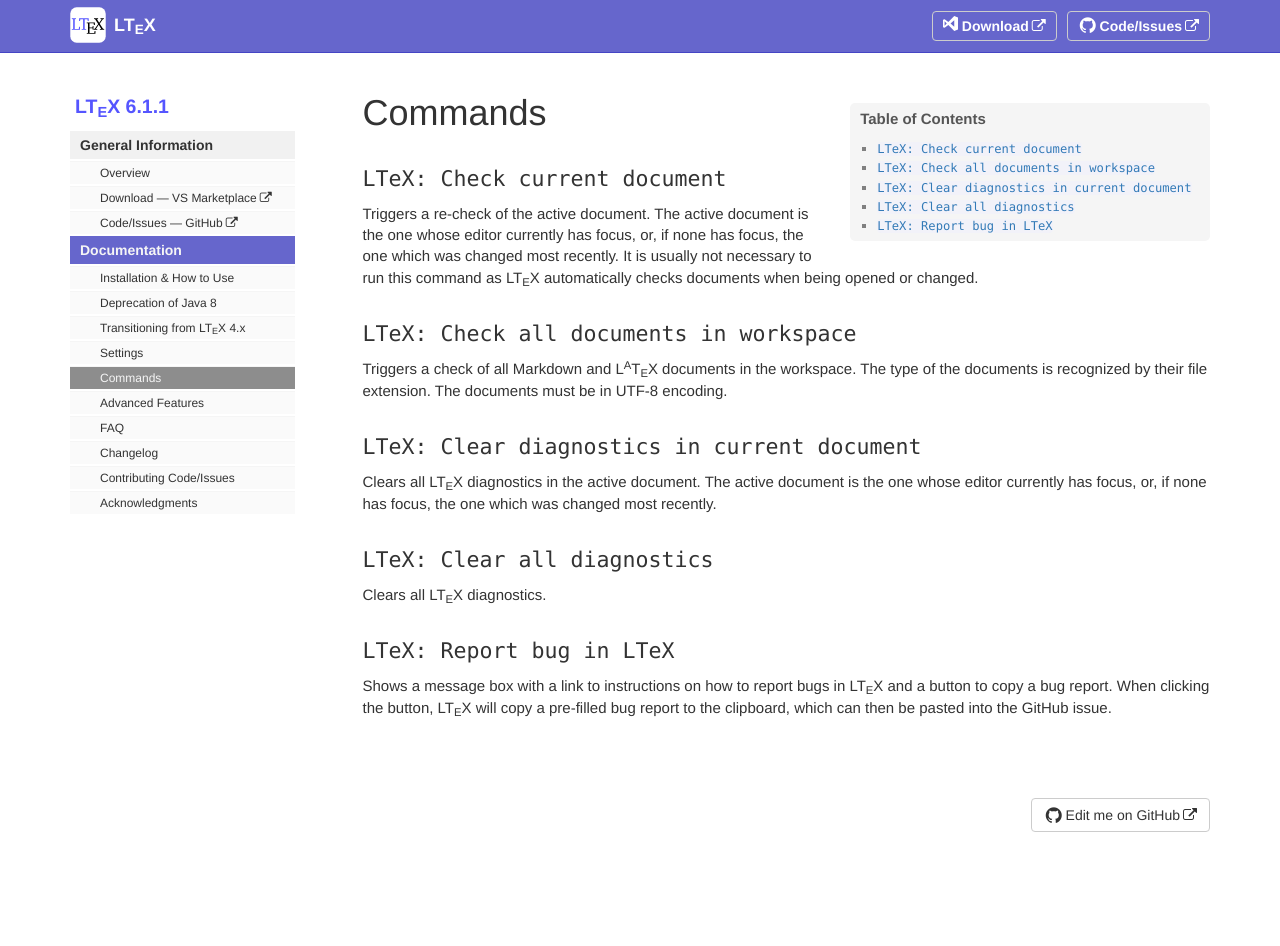
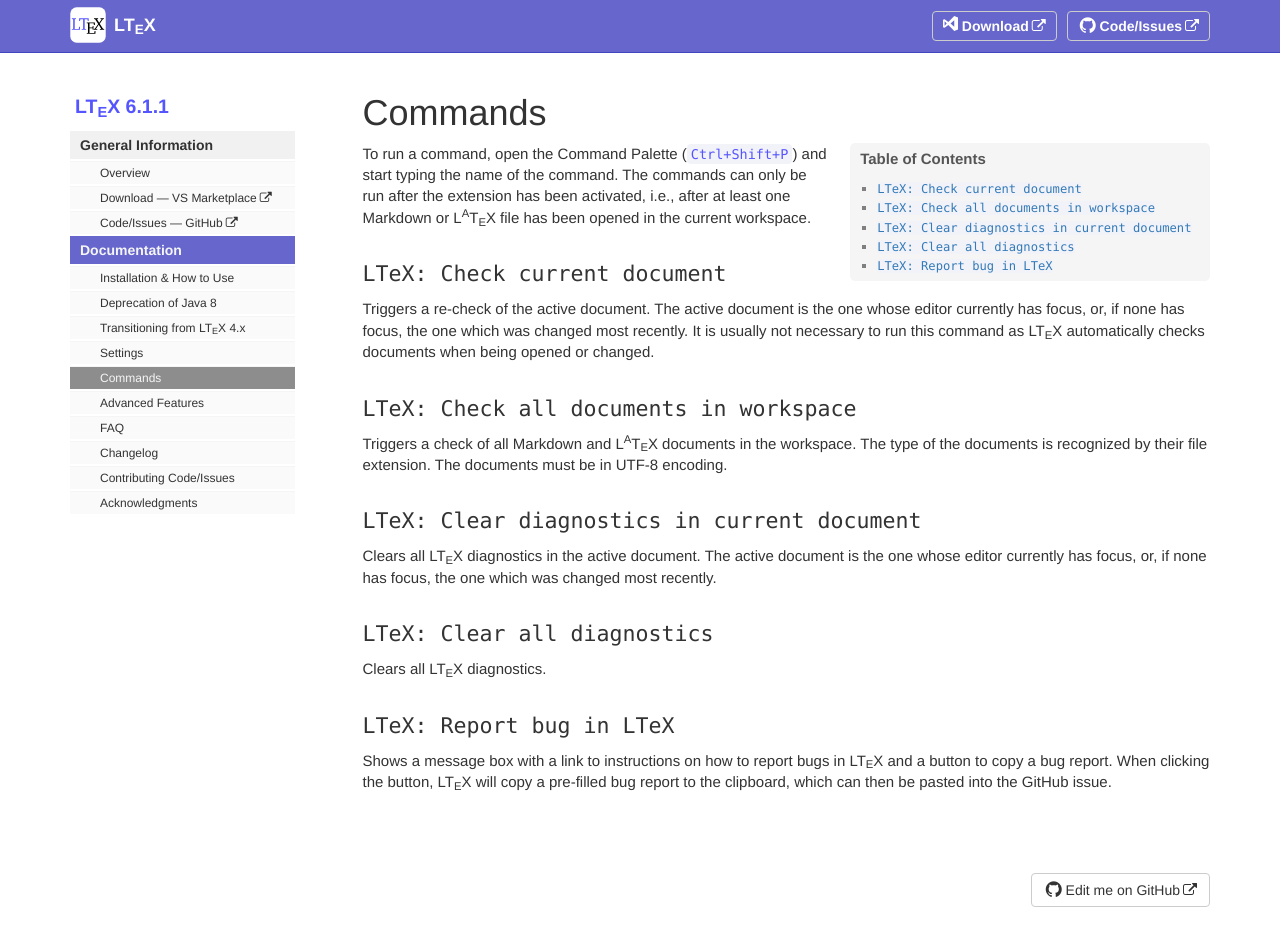
Before and after one commit to valentjn/vscode-ltex, a Jekyll site: the page built from pages/docs/commands.md, in a window 1280 px wide and 957 px high. Shown: the top 946 px of the window. Built offline with Jekyll 4.4.1, drawn with Linux system fonts in a browser that asks for light colours.

Commit message:
Add more info about commands

```diff
--- a/pages/docs/commands.md
+++ b/pages/docs/commands.md
@@ -9,6 +9,8 @@
 permalink: "/docs/commands.html"
 sidebar: "sidebar"
 ---
+
+To run a command, open the Command Palette (`Ctrl+Shift+P`) and start typing the name of the command. The commands can only be run after the extension has been activated, i.e., after at least one Markdown or LaTeX file has been opened in the current workspace.
 
 ## `LTeX: Check current document`
 
--- a/tools/updateFromRepo.py
+++ b/tools/updateFromRepo.py
@@ -166,6 +166,8 @@
 sidebar: "sidebar"
 ---
 
+To run a command, open the Command Palette (`Ctrl+Shift+P`) and start typing the name of the command. The commands can only be run after the extension has been activated, i.e., after at least one Markdown or LaTeX file has been opened in the current workspace.
+
 """.format(licenseHeader)
   markdown += "\n".join(x for x in commandsMarkdown if x is not None)
   markdown = re.sub("\n\n+", "\n\n", markdown)
```
